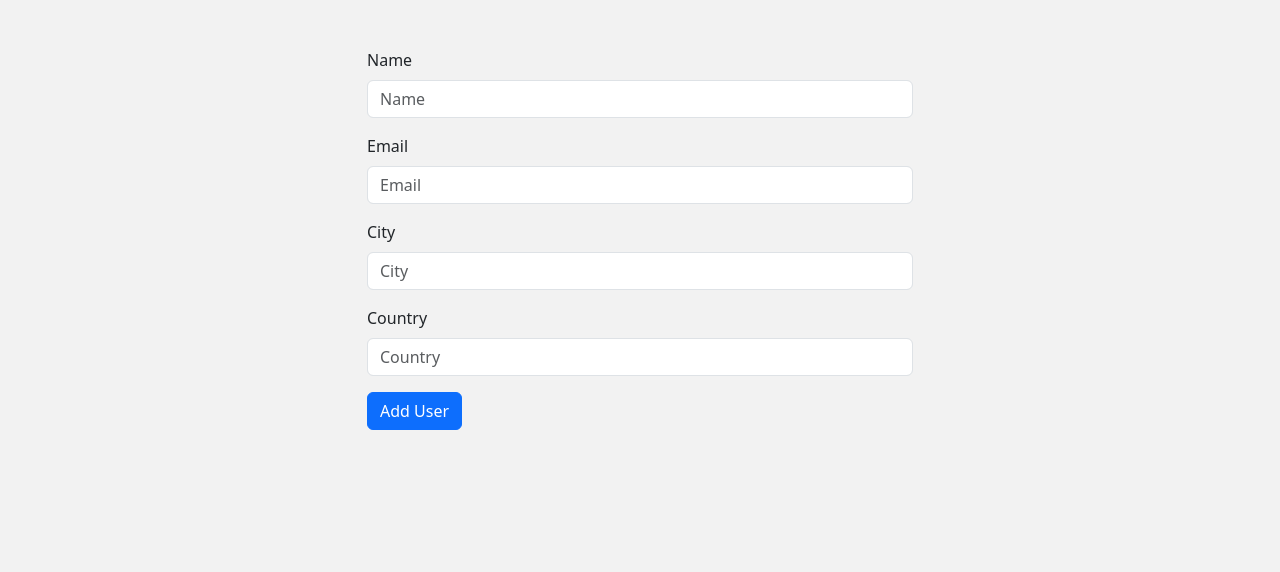
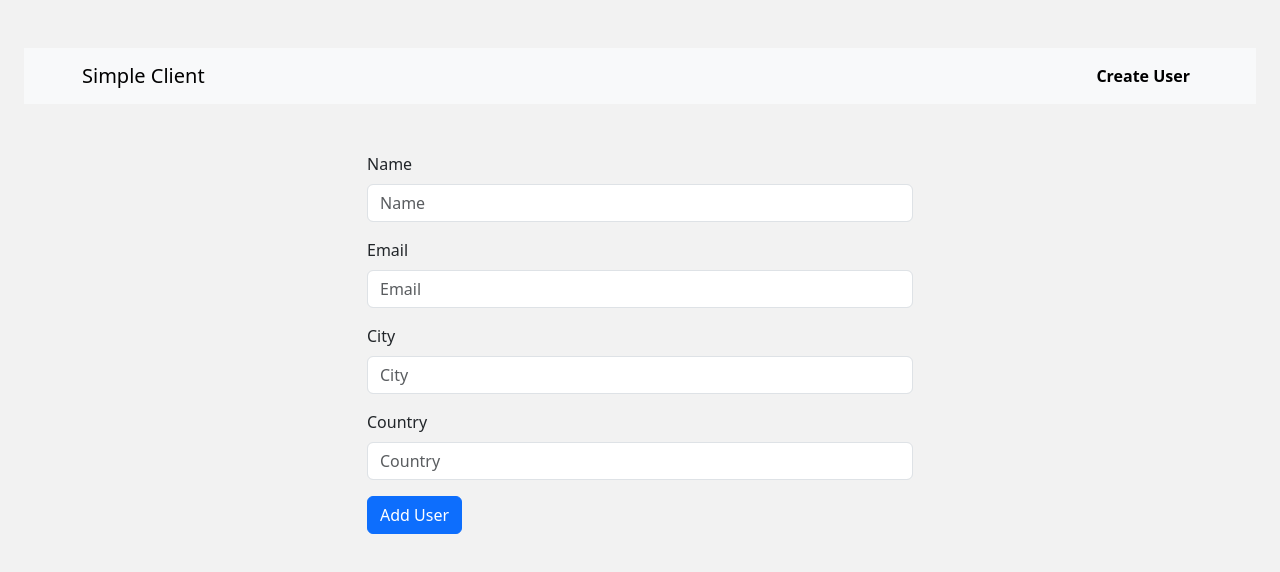
Before and after one commit to Gichbuoy/RESTful_API, a React (Create React App) app in the folder client/: page /create in a window 1280 px wide. Shown: the top 572 px of the page. Built offline with nearby package versions, Linux system fonts and the light colour scheme.

Commit message:
add menu layout

```diff
--- a/client/src/components/CreateUser.jsx
+++ b/client/src/components/CreateUser.jsx
@@ -1,7 +1,7 @@
 import React, { useState } from "react";
-import { Button, Col, Form, Row ,Container} from "react-bootstrap";
+import { Button, Col, Form, Row} from "react-bootstrap";
 import { toast } from "react-toastify";
-
+import Layout from './Layout';
 import axios from "axios";
 
 const CreateUser = () => {
@@ -59,7 +59,7 @@ const CreateUser = () => {
         }
     };
     return (
-        <Container className="mb-5">
+        <Layout>
             <Row className="justify-content-center">
                 <Col lg={6}>
                     <Form>
@@ -104,7 +104,7 @@ const CreateUser = () => {
                     </Form>
                 </Col>
             </Row>
-        </Container>
+        </Layout>
     );
 }
 
--- a/client/src/components/Layout.jsx
+++ b/client/src/components/Layout.jsx
@@ -2,6 +2,7 @@ import React from 'react';
 import { Container } from 'react-bootstrap';
 import { ToastContainer } from 'react-toastify';
 import { createGlobalStyle } from 'styled-components';
+import TopNavigation from './TopNavigation';
 
 const BackgroundColor = createGlobalStyle`
     body {
--- a/client/src/components/RetrieveUser.jsx
+++ b/client/src/components/RetrieveUser.jsx
@@ -1,7 +1,8 @@
 import React, { useEffect, useState } from 'react';
 import { useParams } from 'react-router-dom';
-import { Row, Col, Container, Card } from 'react-bootstrap';
+import { Row, Col, Card } from 'react-bootstrap';
 import axios from 'axios';
+import Layout from './Layout';
 
 const RetrieveUser = () => {
     const { userId } = useParams()
@@ -24,7 +25,7 @@ const RetrieveUser = () => {
     }, [userId]);
 
     return (
-        <Container className='mt-5 mb-5'>
+        <Layout>
             {user ? (
             <Row className='justify-content-center'>
                 <Col lg={6}>
@@ -44,7 +45,7 @@ const RetrieveUser = () => {
                     No Users found.
                 </div>
             )}
-        </Container>
+        </Layout>
     );
 };
 
--- a/client/src/components/NavBar.jsx
+++ b/client/src/components/TopNavigation.jsx
@@ -3,7 +3,7 @@ import { Nav, Container, Navbar } from "react-bootstrap";
 import { NavLink } from "react-router-dom";
 
 
-const NavBar = () => {
+const TopNavigation = () => {
   return (
     <>
     <Navbar sticky="top" bg="light" variant="light" className="mb-4">
@@ -22,4 +22,4 @@ const NavBar = () => {
 );
 }
 
-export default NavBar
+export default TopNavigation
--- a/client/src/components/UserList.jsx
+++ b/client/src/components/UserList.jsx
@@ -1,6 +1,7 @@
 import React, { useEffect, useState } from 'react';
-import { Row, Col, Container, Card } from 'react-bootstrap';
+import { Row, Col,Card } from 'react-bootstrap';
 import axios from "axios";
+import Layout from './Layout';
 
 const UserList = () => {
     const getAllUsersUrl = "http://localhost:4000/v1/user/all";
@@ -15,10 +16,11 @@ const UserList = () => {
     useEffect(() => {
         fetchUsers();
     }, []);
-    //Return results for rendered users
+
+//Return results for users
 
     return (
-        <Container className='mt-5 mb-5'>
+        <Layout>
             <h3 className='text-center mb-3'>Users</h3>
             {Object.values(users).map(user => (
                 <Row className='justify-content-center'>
@@ -35,7 +37,7 @@ const UserList = () => {
                     </Col>
                 </Row>
             ))}
-        </Container>
+        </Layout>
     )
 }
 export default UserList;
```
